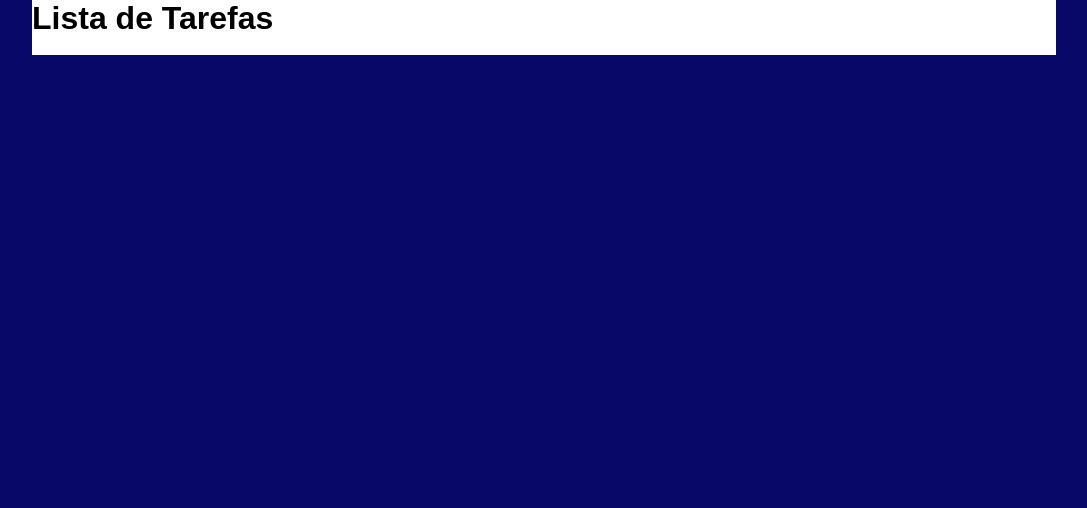
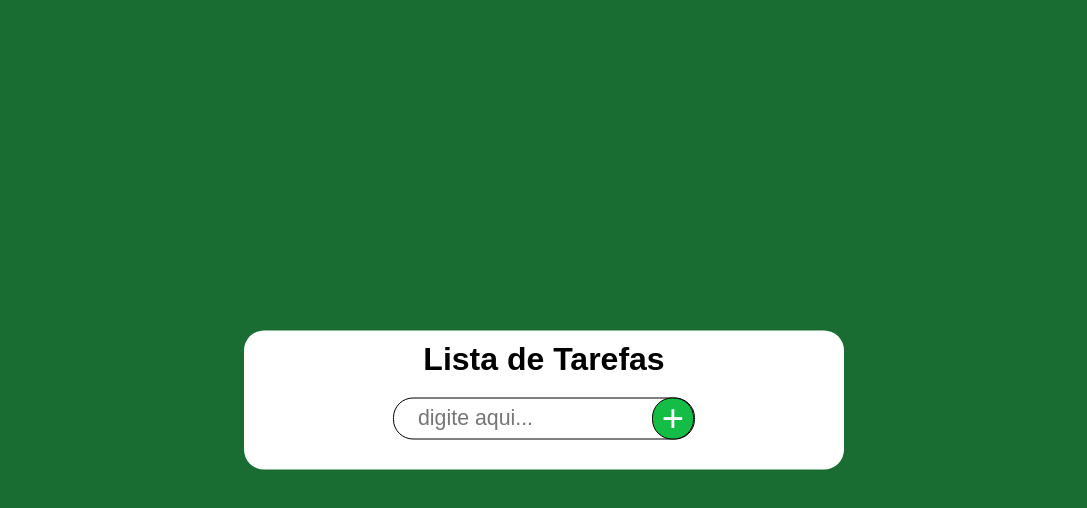
Before and after one commit to filipealvess/sistema-tarefas, a plain HTML site: page src/index.html in a window 1280 px wide. Shown: the whole page, without its empty margins (96-1183 px from the left). Drawn offline with Linux system fonts and the light colour scheme.

Commit message:
Conclusão da estrutura e do estilo

```diff
--- a/src/css/style.css
+++ b/src/css/style.css
@@ -6,11 +6,108 @@
 }
 
 body{
-    background: rgb(8, 8, 105);
+    background: rgb(25, 109, 50);
 }
 
 div#conteudo{
+    position: absolute;
+    left: 50%;
+    top: 50%;
+    transform: translate(-50%, -50%);
     background: #fff;
     width: 80%;
-    margin: auto;
+    border-radius: 20px;
+    padding: 10px 0;
+    max-width: 600px;
 }
+
+h1{
+    text-align: center;
+}
+
+div#addTarefa{
+    position: relative;
+    border: 1px solid black;
+    width: 70%;
+    margin: 20px auto;
+    border-radius: 20px;
+    max-width: 300px;
+    height: 40px;
+}
+
+input#novaTar{
+    display: inline-block;
+    position: absolute;
+    height: 35px;
+    width: 70%;
+    top: 50%;
+    left: 43%;
+    transform: translate(-50%, -50%);
+    font-size: 16pt;
+    outline: none;
+}
+
+div#btnAdd{
+    position: absolute;
+    border: 1px solid black;
+    border-radius: 20px;
+    display: inline-block;
+    width: 40px;
+    height: 40px;
+    top: 50%;
+    transform: translateY(-50%);
+    right: 0px;
+    cursor: pointer;
+    background: rgb(19, 189, 70);
+    color: white;
+}
+
+div#btnAdd p{
+    position: absolute;
+    left: 50%;
+    top: 50%;
+    transform: translate(-50%, -50%);
+    font-size: 30pt;
+    font-family: 'Times New Roman', Times, serif;
+    font-weight: bold;
+}
+
+.secaoTarefa{
+    position: relative;
+    border: 1px solid rgba(25, 109, 50, 0.7);
+    width: 80%;
+    left: 50%;
+    transform: translateX(-50%);
+    padding: 7px 0;
+    margin-bottom: 10px;
+}
+
+.secaoTarefa:hover img{
+    visibility: visible;
+}
+
+input.checkTar{
+    position: absolute;
+    width: 20px;
+    height: 20px;
+    left: 5px;
+    top: 50%;
+    transform: translateY(-50%);
+}
+
+.secaoTarefa p{
+    display: inline-block;
+    position: relative;
+    width: 75%;
+    left: 50%;
+    transform: translateX(-50%);
+}
+
+.secaoTarefa img{
+    position: absolute;
+    cursor: pointer;
+    right: 5px;
+    top: 50%;
+    transform: translateY(-50%);
+    visibility: hidden;
+}
--- a/src/index.html
+++ b/src/index.html
@@ -1,5 +1,6 @@
 <!DOCTYPE html>
 <html lang="pt-BR">
+
 <head>
     <meta charset="UTF-8">
     <meta name="viewport" content="width=device-width, initial-scale=1.0">
@@ -12,12 +13,20 @@
         <h1>Lista de Tarefas</h1>
 
         <div id="addTarefa">
-            <input type="text"/>
+            <input type="text" placeholder="digite aqui..." id="novaTar" />
+            <div id="btnAdd">
+                <p>+</p>
+            </div>
         </div>
 
-        <div id="tarefas"></div>
+        <!--<div class="secaoTarefa">
+            <input type="checkbox" name="checkTarefa" class="checkTar" />
+            <p>Tarefa 1</p>
+            <img src="img/close.png" alt="Excluir Tarefa" />
+        </div>-->
     </div>
 
     <script src="js/script.js"></script>
 </body>
+
 </html>
```
Also changed, not shown: src/img/close.png (added).
